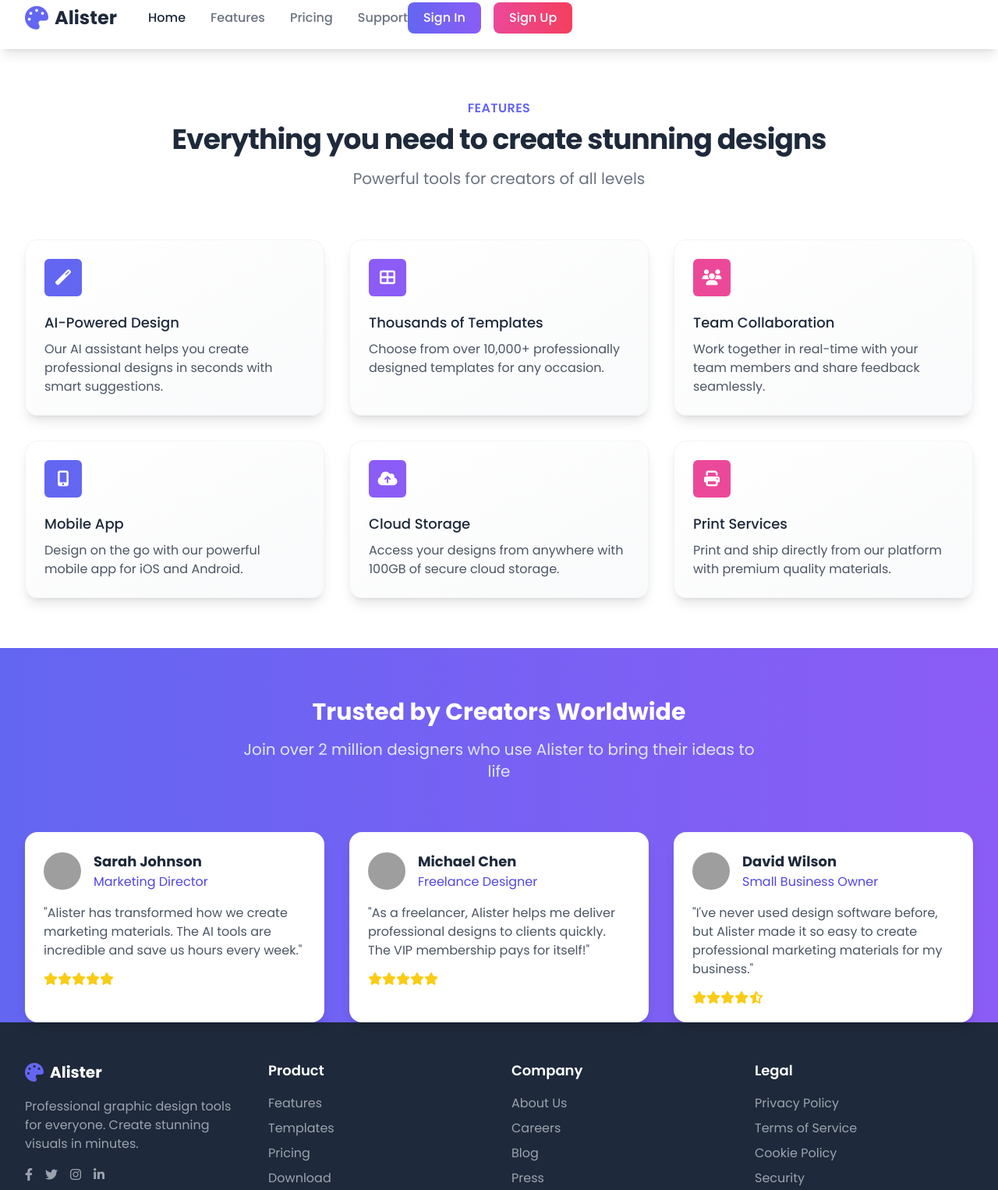
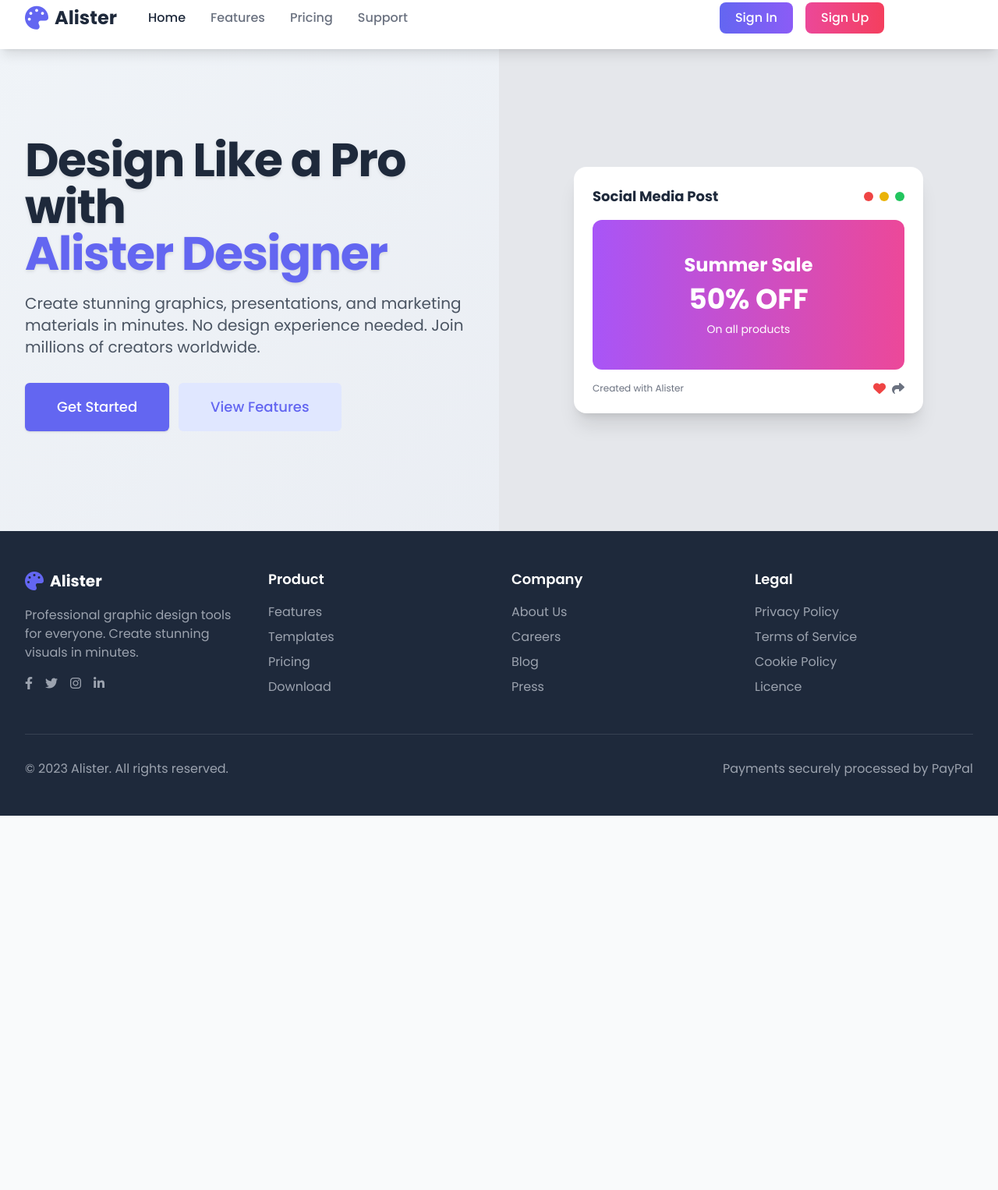
Before and after one commit to Rip-zigzag/AlisterDesigner, a plain HTML site: page features.html in a window 1280 px wide. Shown: the part 17-1543 px from the top of the page at 78% size. After the commit the page ends 1063 px from the top, so only its background shows below. Drawn offline with nearby package versions, Linux system fonts and the light colour scheme; grey boxes are pictures that could not be loaded.

Commit message:
Update features.html

```diff
--- a/features.html
+++ b/features.html
@@ -47,12 +47,12 @@
 
         .btn-secondary {
             background: linear-gradient(90deg, #ec4899 0%, #f43f5e 100%);
+            transition: all 0.3s ease;
         }
-
         .btn-secondary:hover {
             background: linear-gradient(90deg, #db2777 0%, #e11d48 100%);
+            transform: translateY(-2px);
         }
-
         .feature-card {
             transition: all 0.3s ease;
         }
@@ -110,10 +110,9 @@
     height: 100%;
     background: rgba(0,0,0,0.7);
     z-index: 1000;
-            justify-content: center;
-            align-items: center;
+    justify-content: flex-end; /* align to right */
+    align-items: stretch;      /* stretch vertically */
     }
-
         .modal-content {
             max-width: 90%;
             max-height: 90%;
@@ -163,7 +162,7 @@
 
 
                 </div>
-                <div class="flex items-center">
+                 <div class="flex items-center ml-auto lg:ml-[400px]">
     <div class="hidden md:block">
         <button id="loginBtn" class="btn-primary text-white px-5 py-2 rounded-lg font-medium mr-3">
             Sign In
@@ -199,187 +198,65 @@
             </div>
         </div>
     </nav>
-      <!-- Features section -->
-      <section id="features" class="py-16 bg-white">
-        <div class="max-w-7xl mx-auto px-4 sm:px-6 lg:px-8">
-            <div class="text-center">
-                <h2 class="text-base text-primary font-semibold tracking-wide uppercase">Features</h2>
-                <p class="mt-2 text-3xl leading-8 font-extrabold tracking-tight text-dark sm:text-4xl">
-                    Everything you need to create stunning designs
+
+    <!-- Hero Section -->
+    <div class="relative overflow-hidden">
+        <div class="max-w-7xl mx-auto">
+            <div class="relative z-10 pb-8 bg-transparent sm:pb-16 md:pb-20 lg:max-w-2xl lg:w-full lg:pb-28 xl:pb-32">
+                <main class="mt-10 mx-auto max-w-7xl px-4 sm:mt-12 sm:px-6 md:mt-16 lg:mt-20 lg:px-8 xl:mt-28">
+                    <div class="sm:text-center lg:text-left">
+                        <h1 class="text-4xl tracking-tight font-extrabold text-dark sm:text-5xl md:text-6xl hero-text">
+                            <span class="block">Design Like a Pro with</span>
+                            <span class="block text-primary">Alister Designer</span>
+                        </h1>
+                        <p class="mt-3 text-base text-gray-600 sm:mt-5 sm:text-lg sm:max-w-xl sm:mx-auto md:mt-5 md:text-xl lg:mx-0">
+                            Create stunning graphics, presentations, and marketing materials in minutes. No design experience needed. Join millions of creators worldwide.
                         </p>
-                <p class="mt-4 max-w-2xl text-xl text-gray-500 mx-auto">
-                    Powerful tools for creators of all levels
-                </p>
+                        <div class="mt-5 sm:mt-8 sm:flex sm:justify-center lg:justify-start">
+                            <div class="rounded-md shadow">
+                             <a href="pricing.html" class="w-full flex items-center justify-center px-8 py-3 border border-transparent text-base font-medium rounded-md text-white bg-primary hover:bg-indigo-700 md:py-4 md:text-lg md:px-10">
+                                Get Started
+                             </a>
                             </div>
-
-            <div class="mt-16">
-                <div class="grid grid-cols-1 gap-8 md:grid-cols-2 lg:grid-cols-3">
-                    <!-- Feature 1 -->
-                    <div class="feature-card bg-gradient-to-br from-white to-gray-50 rounded-2xl shadow-lg p-6 border border-gray-100">
-                        <div class="flex items-center justify-center h-12 w-12 rounded-md bg-primary text-white">
-                            <i class="fas fa-magic text-xl"></i>
-                        </div>
-                        <div class="mt-5">
-                            <h3 class="text-lg font-medium text-dark">AI-Powered Design</h3>
-                            <p class="mt-2 text-base text-gray-600">
-                                Our AI assistant helps you create professional designs in seconds with smart suggestions.
-                            </p>
+                            <div class="mt-3 sm:mt-0 sm:ml-3">
+                              <a href="features.html" class="w-full flex items-center justify-center px-8 py-3 border border-transparent text-base font-medium rounded-md text-primary bg-indigo-100 hover:bg-indigo-200 md:py-4 md:text-lg md:px-10">
+                                View Features
+                              </a>
                             </div>
                         </div>
-
-                    <!-- Feature 2 -->
-                    <div class="feature-card bg-gradient-to-br from-white to-gray-50 rounded-2xl shadow-lg p-6 border border-gray-100">
-                        <div class="flex items-center justify-center h-12 w-12 rounded-md bg-secondary text-white">
-                            <i class="fas fa-th-large text-xl"></i>
                     </div>
-                        <div class="mt-5">
-                            <h3 class="text-lg font-medium text-dark">Thousands of Templates</h3>
-                            <p class="mt-2 text-base text-gray-600">
-                                Choose from over 10,000+ professionally designed templates for any occasion.
-                            </p>
+                </main>
             </div>
         </div>
-
-                    <!-- Feature 3 -->
-                    <div class="feature-card bg-gradient-to-br from-white to-gray-50 rounded-2xl shadow-lg p-6 border border-gray-100">
-                        <div class="flex items-center justify-center h-12 w-12 rounded-md bg-accent text-white">
-                            <i class="fas fa-users text-xl"></i>
-                        </div>
-                        <div class="mt-5">
-                            <h3 class="text-lg font-medium text-dark">Team Collaboration</h3>
-                            <p class="mt-2 text-base text-gray-600">
-                                Work together in real-time with your team members and share feedback seamlessly.
-                            </p>
+        <div class="lg:absolute lg:inset-y-0 lg:right-0 lg:w-1/2 design-preview">
+            <div class="h-56 w-full bg-gray-200 sm:h-72 md:h-96 lg:w-full lg:h-full flex items-center justify-center">
+                <div class="bg-white rounded-2xl shadow-xl p-6 max-w-md w-full mx-4">
+                    <div class="flex justify-between items-center mb-4">
+                        <div class="text-lg font-bold text-dark">Social Media Post</div>
+                        <div class="flex space-x-2">
+                            <div class="w-3 h-3 rounded-full bg-red-500"></div>
+                            <div class="w-3 h-3 rounded-full bg-yellow-500"></div>
+                            <div class="w-3 h-3 rounded-full bg-green-500"></div>
                         </div>
                     </div>
-
-                    <!-- Feature 4 -->
-                    <div class="feature-card bg-gradient-to-br from-white to-gray-50 rounded-2xl shadow-lg p-6 border border-gray-100">
-                        <div class="flex items-center justify-center h-12 w-12 rounded-md bg-primary text-white">
-                            <i class="fas fa-mobile-alt text-xl"></i>
-                        </div>
-                        <div class="mt-5">
-                            <h3 class="text-lg font-medium text-dark">Mobile App</h3>
-                            <p class="mt-2 text-base text-gray-600">
-                                Design on the go with our powerful mobile app for iOS and Android.
-                            </p>
+                    <div class="bg-gradient-to-r from-purple-500 to-pink-500 rounded-xl h-48 flex items-center justify-center">
+                        <div class="text-center p-4">
+                            <div class="text-white text-2xl font-bold mb-2">Summer Sale</div>
+                            <div class="text-white text-4xl font-bold mb-2">50% OFF</div>
+                            <div class="text-white text-sm">On all products</div>
                         </div>
                     </div>
-
-                    <!-- Feature 5 -->
-                    <div class="feature-card bg-gradient-to-br from-white to-gray-50 rounded-2xl shadow-lg p-6 border border-gray-100">
-                        <div class="flex items-center justify-center h-12 w-12 rounded-md bg-secondary text-white">
-                            <i class="fas fa-cloud-upload-alt text-xl"></i>
-                        </div>
-                        <div class="mt-5">
-                            <h3 class="text-lg font-medium text-dark">Cloud Storage</h3>
-                            <p class="mt-2 text-base text-gray-600">
-                                Access your designs from anywhere with 100GB of secure cloud storage.
-                            </p>
-                        </div>
-                    </div>
-
-                    <!-- Feature 6 -->
-                    <div class="feature-card bg-gradient-to-br from-white to-gray-50 rounded-2xl shadow-lg p-6 border border-gray-100">
-                        <div class="flex items-center justify-center h-12 w-12 rounded-md bg-accent text-white">
-                            <i class="fas fa-print text-xl"></i>
-                        </div>
-                        <div class="mt-5">
-                            <h3 class="text-lg font-medium text-dark">Print Services</h3>
-                            <p class="mt-2 text-base text-gray-600">
-                                Print and ship directly from our platform with premium quality materials.
-                            </p>
+                    <div class="flex justify-between mt-4">
+                        <div class="text-xs text-gray-500">Created with Alister</div>
+                        <div class="flex space-x-2">
+                            <i class="fas fa-heart text-red-500"></i>
+                            <i class="fas fa-share text-gray-500"></i>
                         </div>
                     </div>
                 </div>
             </div>
         </div>
-    </section>
-
-    <!-- Testimonials -->
-    <div class="py-16 bg-gradient-to-r from-primary to-secondary">
-        <div class="max-w-7xl mx-auto px-4 sm:px-6 lg:px-8">
-            <div class="text-center">
-                <h2 class="text-3xl font-extrabold text-white">Trusted by Creators Worldwide</h2>
-                <p class="mt-4 max-w-2xl text-xl text-indigo-100 mx-auto">
-                    Join over 2 million designers who use Alister to bring their ideas to life
-                </p>
     </div>
-
-            <div class="mt-16">
-                <div class="grid grid-cols-1 gap-8 md:grid-cols-3">
-                    <!-- Testimonial 1 -->
-                    <div class="testimonial-card bg-white rounded-2xl shadow-lg p-6">
-                        <div class="flex items-center">
-                            <img class="h-12 w-12 rounded-full" src="https://images.unsplash.com/photo-1494790108377-be9c29b29330?ixlib=rb-1.2.1&ixid=eyJhcHBfaWQiOjEyMDd9&auto=format&fit=facearea&facepad=2&w=256&h=256&q=80" alt="Sarah Johnson">
-                            <div class="ml-4">
-                                <div class="text-lg font-bold text-dark">Sarah Johnson</div>
-                                <div class="text-indigo-600">Marketing Director</div>
-                            </div>
-                        </div>
-                        <div class="mt-4">
-                            <p class="text-gray-600">
-                                "Alister has transformed how we create marketing materials. The AI tools are incredible and save us hours every week."
-                            </p>
-                        </div>
-                        <div class="mt-4 flex">
-                            <i class="fas fa-star text-yellow-400"></i>
-                            <i class="fas fa-star text-yellow-400"></i>
-                            <i class="fas fa-star text-yellow-400"></i>
-                            <i class="fas fa-star text-yellow-400"></i>
-                            <i class="fas fa-star text-yellow-400"></i>
-                        </div>
-                    </div>
-
-                    <!-- Testimonial 2 -->
-                    <div class="testimonial-card bg-white rounded-2xl shadow-lg p-6">
-                        <div class="flex items-center">
-                            <img class="h-12 w-12 rounded-full" src="https://images.unsplash.com/photo-1507003211169-0a1dd7228f2d?ixlib=rb-1.2.1&ixid=eyJhcHBfaWQiOjEyMDd9&auto=format&fit=facearea&facepad=2&w=256&h=256&q=80" alt="Michael Chen">
-                            <div class="ml-4">
-                                <div class="text-lg font-bold text-dark">Michael Chen</div>
-                                <div class="text-indigo-600">Freelance Designer</div>
-                            </div>
-                        </div>
-                        <div class="mt-4">
-                            <p class="text-gray-600">
-                                "As a freelancer, Alister helps me deliver professional designs to clients quickly. The VIP membership pays for itself!"
-                            </p>
-                        </div>
-                        <div class="mt-4 flex">
-                            <i class="fas fa-star text-yellow-400"></i>
-                            <i class="fas fa-star text-yellow-400"></i>
-                            <i class="fas fa-star text-yellow-400"></i>
-                            <i class="fas fa-star text-yellow-400"></i>
-                            <i class="fas fa-star text-yellow-400"></i>
-                        </div>
-                    </div>
-
-                    <!-- Testimonial 3 -->
-                    <div class="testimonial-card bg-white rounded-2xl shadow-lg p-6">
-                        <div class="flex items-center">
-                            <img class="h-12 w-12 rounded-full" src="https://images.unsplash.com/photo-1519244703995-f4e0f30006d5?ixlib=rb-1.2.1&ixid=eyJhcHBfaWQiOjEyMDd9&auto=format&fit=facearea&facepad=2&w=256&h=256&q=80" alt="David Wilson">
-                            <div class="ml-4">
-                                <div class="text-lg font-bold text-dark">David Wilson</div>
-                                <div class="text-indigo-600">Small Business Owner</div>
-                            </div>
-                        </div>
-                        <div class="mt-4">
-                            <p class="text-gray-600">
-                                "I've never used design software before, but Alister made it so easy to create professional marketing materials for my business."
-                            </p>
-                        </div>
-                        <div class="mt-4 flex">
-                            <i class="fas fa-star text-yellow-400"></i>
-                            <i class="fas fa-star text-yellow-400"></i>
-                            <i class="fas fa-star text-yellow-400"></i>
-                            <i class="fas fa-star text-yellow-400"></i>
-                            <i class="fas fa-star-half-alt text-yellow-400"></i>
-                        </div>
-                    </div>
-                </div>
-            </div>
-        </div>
-    </section>
 
     <!-- Footer -->
     <footer class="bg-dark text-white">
@@ -412,7 +289,7 @@
                     <h3 class="text-lg font-semibold">Product</h3>
                     <ul class="mt-4 space-y-2">
                         <li><a href="features.html" class="footer-link text-gray-400 hover:text-white">Features</a></li>
-                          <li><a href="#" class="footer-link text-gray-400 hover:text-white">Templates</a></li>
+                        <li><a href="Templates.html" class="footer-link text-gray-400 hover:text-white">Templates</a></li>
                         <li><a href="pricing.html" class="footer-link text-gray-400 hover:text-white">Pricing</a></li>
                         <li><a href="#" class="footer-link text-gray-400 hover:text-white">Download</a></li>
                     </ul>
@@ -429,10 +306,10 @@
                 <div>
                     <h3 class="text-lg font-semibold">Legal</h3>
                     <ul class="mt-4 space-y-2">
-                        <li><a href="#" class="footer-link text-gray-400 hover:text-white">Privacy Policy</a></li>
-                        <li><a href="#" class="footer-link text-gray-400 hover:text-white">Terms of Service</a></li>
-                        <li><a href="#" class="footer-link text-gray-400 hover:text-white">Cookie Policy</a></li>
-                        <li><a href="#" class="footer-link text-gray-400 hover:text-white">Security</a></li>
+                        <li><a href="Privacy policy.html" class="footer-link text-gray-400 hover:text-white">Privacy Policy</a></li>
+                        <li><a href="Terms of Service.html" class="footer-link text-gray-400 hover:text-white">Terms of Service</a></li>
+                        <li><a href="Cookie Policy.html" class="footer-link text-gray-400 hover:text-white">Cookie Policy</a></li>
+                        <li><a href="License.html" class="footer-link text-gray-400 hover:text-white">Licence</a></li>
                     </ul>
                 </div>
             </div>
@@ -514,13 +391,36 @@
                     <div class="flex items-center">
                         <input id="termsAgree" type="checkbox" class="h-4 w-4 text-primary focus:ring-primary border-gray-300 rounded" required>
                         <label for="termsAgree" class="ml-2 block text-sm text-gray-700">
-                            I agree to the <a href="#" class="text-primary">Terms of Service</a> and <a href="#" class="text-primary">Privacy Policy</a>
+                            I agree to the <a href="Terms of Service.html" class="text-primary">Terms of Service</a> and <a href="Privacy policy.html"text-primary">Privacy Policy</a>
                         </label>
                     </div>
                     <div>
                         <button type="submit" class="w-full btn-primary text-white px-4 py-2 rounded-lg font-medium">
                             Create Account
                         </button>
+                    </div>
+                    <div class="mt-6">
+    <p class="text-center text-gray-500 mb-4">Or sign up with</p>
+    <div class="grid grid-cols-3 gap-3">
+        <button class="flex items-center justify-center border border-gray-300 rounded-lg px-2 py-2 hover:bg-gray-100 transition">
+            <i class="fab fa-x-twitter text-xl text-gray-700"></i>
+        </button>
+        <button class="flex items-center justify-center border border-gray-300 rounded-lg px-2 py-2 hover:bg-gray-100 transition">
+            <i class="fab fa-google text-xl text-red-500"></i>
+        </button>
+        <button class="flex items-center justify-center border border-gray-300 rounded-lg px-2 py-2 hover:bg-gray-100 transition">
+            <i class="fab fa-apple text-xl text-gray-900"></i>
+        </button>
+        <button class="flex items-center justify-center border border-gray-300 rounded-lg px-2 py-2 hover:bg-gray-100 transition">
+            <i class="fab fa-facebook-f text-xl text-blue-600"></i>
+        </button>
+        <button class="flex items-center justify-center border border-gray-300 rounded-lg px-2 py-2 hover:bg-gray-100 transition">
+            <i class="fab fa-microsoft text-xl text-blue-800"></i>
+        </button>
+        <button class="flex items-center justify-center border border-gray-300 rounded-lg px-2 py-2 hover:bg-gray-100 transition">
+            <i class="fab fa-github text-xl text-gray-800"></i>
+        </button>
+    </div>
 </div>
                 </form>
                 <div class="mt-4 text-center">
@@ -570,24 +470,27 @@
                             <h4 class="text-lg font-bold text-dark mb-4">Recent Projects</h4>
                             <ul class="space-y-3">
                                 <li class="flex items-center">
-                                    <div class="bg-gray-200 border-2 border-dashed rounded-xl w-16 h-16" />
+                                    <div class="bg-gray-200 border-2 border-dashed rounded-xl w-16 h-16" >
                                     <div class="ml-3">
                                         <p class="font-medium text-dark">Summer Sale Poster</p>
                                         <p class="text-sm text-gray-500">Edited 2 hours ago</p>
                                     </div>
+                                </div>
                                 </li>
                                 <li class="flex items-center">
-                                    <div class="bg-gray-200 border-2 border-dashed rounded-xl w-16 h-16" />
+                                    <div class="bg-gray-200 border-2 border-dashed rounded-xl w-16 h-16" >
                                     <div class="ml-3">
                                         <p class="font-medium text-dark">LinkedIn Banner</p>
                                         <p class="text-sm text-gray-500">Edited yesterday</p>
                                     </div>
+                                    </div>
                                 </li>
                                 <li class="flex items-center">
-                                    <div class="bg-gray-200 border-2 border-dashed rounded-xl w-16 h-16" />
+                                    <div class="bg-gray-200 border-2 border-dashed rounded-xl w-16 h-16" >
                                     <div class="ml-3">
                                         <p class="font-medium text-dark">Instagram Story</p>
                                         <p class="text-sm text-gray-500">Edited 3 days ago</p>
+                                    </div>
                                     </div>
                                 </li>
                             </ul>
@@ -628,19 +531,19 @@
                             <h4 class="text-lg font-bold text-dark mb-4">Start a New Design</h4>
                             <div class="grid grid-cols-2 sm:grid-cols-4 gap-4">
                                 <button class="dashboard-card bg-gray-50 rounded-xl p-4 flex flex-col items-center hover:bg-gray-100">
-                                    <div class="bg-gray-200 border-2 border-dashed rounded-xl w-16 h-16" />
+                                    <div class="bg-gray-200 border-2 border-dashed rounded-xl w-16 h-16" >
                                     <span class="mt-2 text-dark">Social Media</span>
                                 </button>
                                 <button class="dashboard-card bg-gray-50 rounded-xl p-4 flex flex-col items-center hover:bg-gray-100">
-                                    <div class="bg-gray-200 border-2 border-dashed rounded-xl w-16 h-16" />
+                                    <div class="bg-gray-200 border-2 border-dashed rounded-xl w-16 h-16" >
                                     <span class="mt-2 text-dark">Marketing</span>
                                 </button>
                                 <button class="dashboard-card bg-gray-50 rounded-xl p-4 flex flex-col items-center hover:bg-gray-100">
-                                    <div class="bg-gray-200 border-2 border-dashed rounded-xl w-16 h-16" />
+                                    <div class="bg-gray-200 border-2 border-dashed rounded-xl w-16 h-16" >
                                     <span class="mt-2 text-dark">Presentations</span>
                                 </button>
                                 <button class="dashboard-card bg-gray-50 rounded-xl p-4 flex flex-col items-center hover:bg-gray-100">
-                                    <div class="bg-gray-200 border-2 border-dashed rounded-xl w-16 h-16" />
+                                    <div class="bg-gray-200 border-2 border-dashed rounded-xl w-16 h-16" >
                                     <span class="mt-2 text-dark">Print</span>
                                 </button>
                             </div>
```
Lines whose indentation alone changed are shown as unchanged.
